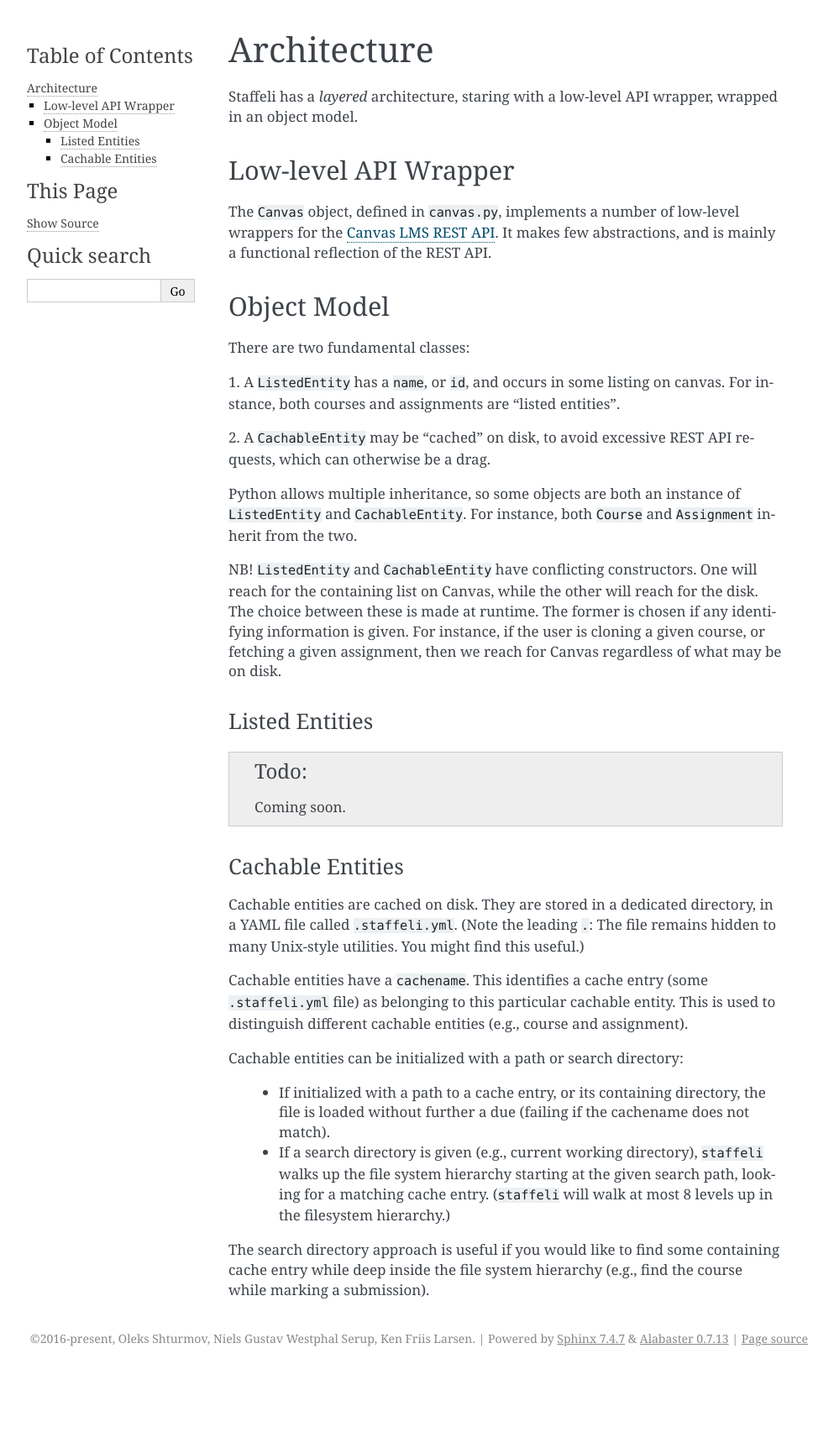
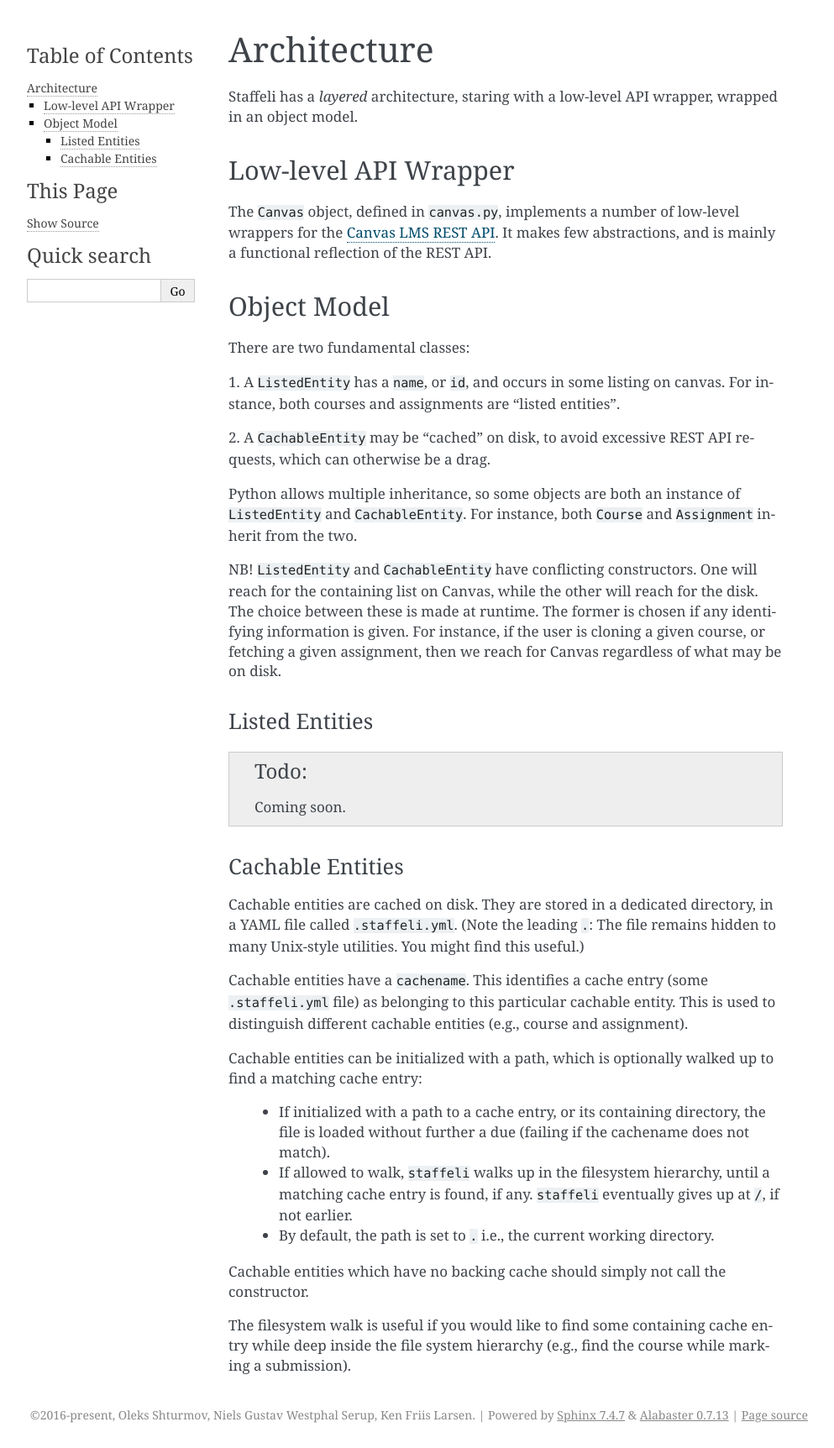
Before and after one commit to diku-dk/staffeli, a Sphinx documentation site: the page built from docs/source/architecture.rst, in a window 1280 px wide. Shown: the whole page at 84% size, without its empty margins (148-1141 px from the left). Built offline with Sphinx 7.4.7, drawn with Linux system fonts in a browser that asks for light colours; before the commit the page ends 1633 px from its top, so only the background shows below that.

Commit message:
The API has changed up a bit

```diff
--- a/docs/source/architecture.rst
+++ b/docs/source/architecture.rst
@@ -54,17 +54,22 @@
 is used to distinguish different cachable entities (e.g., course and
 assignment).
 
-Cachable entities can be initialized with a path or search directory:
+Cachable entities can be initialized with a path, which is optionally walked up
+to find a matching cache entry:
 
   * If initialized with a path to a cache entry, or its containing directory,
     the file is loaded without further a due (failing if the cachename does
     not match).
 
-  * If a search directory is given (e.g., current working directory),
-    ``staffeli`` walks up the file system hierarchy starting at the given
-    search path, looking for a matching cache entry. (``staffeli`` will
-    walk at most 8 levels up in the filesystem hierarchy.)
+  * If allowed to walk, ``staffeli`` walks up in the filesystem
+    hierarchy, until a matching cache entry is found, if any. ``staffeli``
+    eventually gives up at ``/``, if not earlier.
 
-The search directory approach is useful if you would like to find some
-containing cache entry while deep inside the file system hierarchy (e.g., find
-the course while marking a submission).
+  * By default, the path is set to ``.`` i.e., the current working directory.
+
+Cachable entities which have no backing cache should simply not call the
+constructor.
+
+The filesystem walk is useful if you would like to find some containing cache
+entry while deep inside the file system hierarchy (e.g., find the course while
+marking a submission).
```
